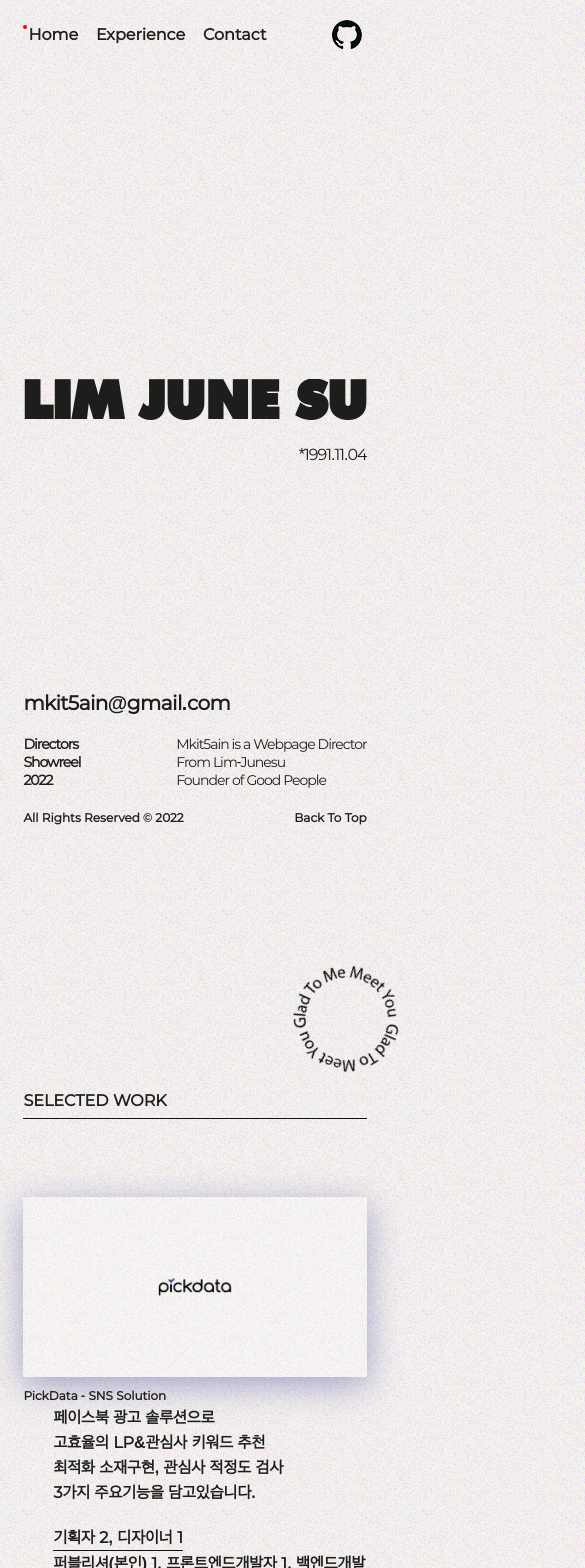
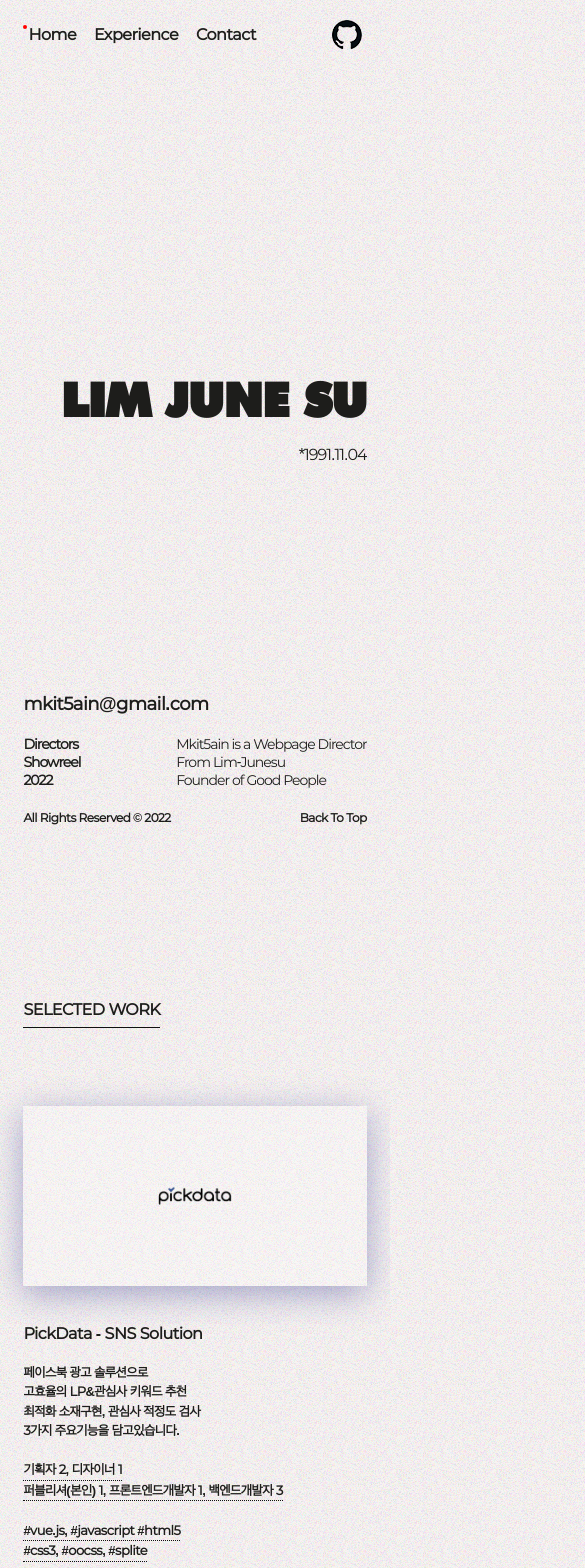
Before and after one commit to mkit-5ain/Vue-folio, a Vue app in the folder frontend/: page / in a window 390 px wide. Shown: the top 1568 px of the page, 585 px wide, since content can reach past the window. Built offline with nearby package versions, Linux system fonts and the light colour scheme; the HTML template or start-up script is replaced by a standard one; a web font is replaced by a local one.

Commit message:
[modify] 레이아웃 수정 및 반응형 작업

```diff
--- a/frontend/src/assets/sass/layout.scss
+++ b/frontend/src/assets/sass/layout.scss
@@ -46,7 +46,7 @@
             p { line-height: 25px; overflow: hidden;
                 &.first { padding-top: 20px; }
                 &.people,&.spec {
-                    span { border-bottom: 1px solid #111; }
+                    span { border-bottom: 1px dotted #111; }
                 }
                 span { display: inline-block; transition: .5s ease; transform: translate(0px, 100%); }
             }
@@ -151,6 +151,7 @@
             padding-bottom: 1vw;
             margin-bottom: 1vw;
             border-bottom: 1px solid #1d1d1b;
+            a { display: block; }
             &:before {
                 content: '';
                 position: absolute;
--- a/frontend/src/assets/sass/reset.scss
+++ b/frontend/src/assets/sass/reset.scss
@@ -4,6 +4,7 @@
     color: $black-color;
     background: $bg-color;
     transition: .5s ease-in-out;
+    letter-spacing: -.5px;
     &::-webkit-scrollbar {
         display: none;
     }
@@ -14,6 +15,6 @@
 textarea { padding: 0px; resize: none; }
 img { vertical-align: top; }
 table th { font-weight: normal; }
-a { color: $black-color; text-decoration: auto; }
+a { color: $black-color; text-decoration: none; }
 i { font-style: normal; }
 button { background: none; border: 0px; padding: 0px; margin: 0px; }
--- a/frontend/src/assets/sass/responsive.scss
+++ b/frontend/src/assets/sass/responsive.scss
@@ -1,4 +1,7 @@
-@media screen and ( max-width: 750px ) {
+@media screen and ( max-width: 1250px ) {
+    .component__style { margin: 40vw 6vw; }
+    .circle,.cursor { display: none; }
+
     #app {
         #nav { padding-top: 20px;
             ul {
@@ -6,14 +9,19 @@
             }
         }
         #header {
-            .email { bottom: 33vw; font-size: 20px; }
+            .email { bottom: 33vw; font-size: 18px; }
             .production { bottom: 14vw; line-height: normal; font-size: 14px;
                 .text {
                     span { transform: translate(0px, 15px); }
                 }
             }
-            .name { top: auto; bottom: 50%;
-                span { line-height: 11vw; font-size: 13.5vw; }
+            .name {
+                top: auto;
+                right: 0%;
+                bottom: 50%;
+                width: calc( 100% - 12vw);
+                padding: 0 6vw;
+                span { line-height: 11vw; font-size: 12vw; text-align: right; }
             }
             .point { top: auto; bottom: 45%; }
             .discription { bottom: 14vw;
@@ -26,6 +34,7 @@
             }
         }
         .title {
+            display: inline-block;
             position: static;
             padding-bottom: 2vw;
             margin-bottom: 20vw;
@@ -34,22 +43,56 @@
         #home {
             .work {
                 .item { flex-direction: column;
+                    &.t3 { text-align: left; }
                     .image {
                         .image__inner { width: 100%;
                             img { width: 100%; }
                         }
-                        .image__name { padding-top: 10px; font-size: 12px; }
+                        .image__name { padding-top: 10vw }
                     }
-                    .discription { padding-left: 0px; padding-top: 30px; }
+                    .introduction { padding: 20px 0px 0px 0px;
+                        p { font-size: 13px; line-height: 5vw;
+                            &.first { padding-top: 5vw ;}
+                        }
+                    }
                 }
             }
             .contact { padding-left: 0px;
                 .inner { font-size: 8vw;
                     .sub-title {
-                        > p { padding-left: 0px; }
+                        > p { padding-left: 0px; padding-right: 5px; }
                     }
-                    .item {
+                    .item { padding-bottom: 2vw; margin-bottom: 4vw;
                         &:after { bottom: 2vw; }
+                    }
+                }
+            }
+            .story { margin: 30vw 3vw; font-size: 3.5vw;
+                p { height: 6vw; line-height: 7vw; }
+            }
+            .about { padding: 0px;
+                .inner {
+                    .name, .phone { font-size: 12vw; letter-spacing: -1px; }
+                    .age {
+                        height: auto;
+                        font-size: 16vw;
+                        .front, .back { height: 21vw; letter-spacing: 3vw; transform: translate(0px, 0px); }
+                        @keyframes ageFrontFadein {
+                        	to {
+                        		transform: translate(0px, -21.4vw);
+                        	}
+                        	from {
+                        		transform: translate(0px, 0px);
+                        	}
+                        }
+                        @keyframes ageBackFadein {
+                        	to {
+                        		transform: translate(0px, -63.9vw);
+                        	}
+                        	from {
+                        		transform: translate(0px, 0px);
+                        	}
+                        }
                     }
                 }
             }
@@ -59,8 +102,9 @@
                 .prologue--text {
                     height: 17vw;
                     line-height: 17vw;
-                    font-size: 18vw;
+                    font-size: 17vw;
                     letter-spacing: 0px;
+                    transition: 5s cubic-bezier(0.74, 0.51, 0.51, 1.26);
                     &.effect-line {
                         &:after {
                             left: 29vw;
```
